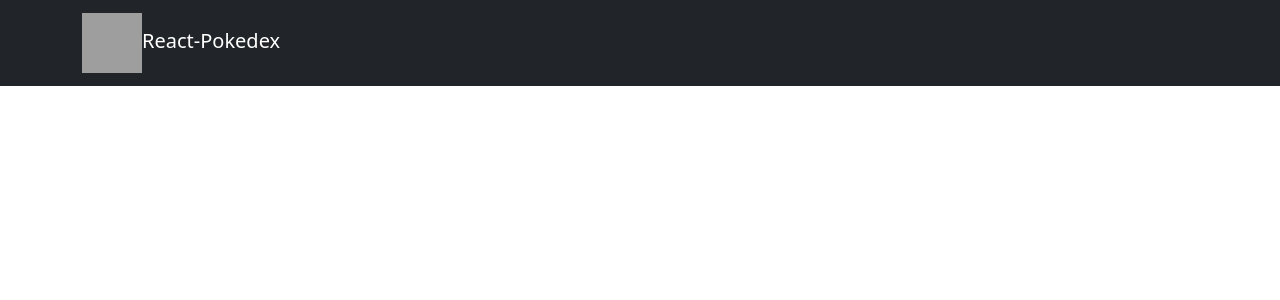
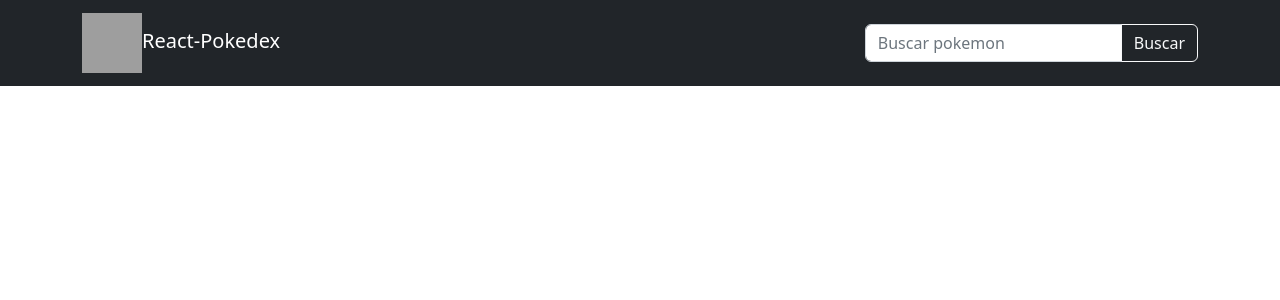
Before and after one commit to ADahjer/react-pokedex, a React (Create React App) app: page / in a window 1280 px wide. Shown: the top 300 px of the page. Built offline with nearby package versions, Linux system fonts and the light colour scheme; grey boxes are pictures that could not be loaded.

Commit message:
added search input

```diff
--- /dev/null
+++ b/src/components/SearchBar.jsx
@@ -0,0 +1,31 @@
+import React, {useState} from 'react';
+import Form from 'react-bootstrap/Form';
+import InputGroup from 'react-bootstrap/InputGroup';
+import Button from 'react-bootstrap/Button'
+
+const SearchBar = ({className}) => {
+
+    const [search, setSearch] = useState('');
+    const onChange = (e) => {
+        setSearch(e.target.value);
+    }
+    const onClick = () => {
+        alert(search.toLowerCase());
+    }
+
+    return (
+        <div className={className}>
+            <InputGroup onChange={onChange}>
+                <Form.Control
+                placeholder="Buscar pokemon"
+                aria-label="Buscar pokemon"
+                aria-describedby="search-button"
+                />
+                <Button variant="outline-light" id="search-button" onClick={onClick}>Buscar</Button>
+            </InputGroup>
+        </div>
+    )
+
+}
+
+export default SearchBar;
--- a/src/components/navigation.jsx
+++ b/src/components/navigation.jsx
@@ -1,6 +1,8 @@
 import React from 'react'
+import SearchBar from './SearchBar';
 import Container from 'react-bootstrap/Container';
 import Navbar from 'react-bootstrap/Navbar';
+import Stack from 'react-bootstrap/Stack';
 
 const Navigation = () => {
     //const logoUrl = 'https://upload.wikimedia.org/wikipedia/commons/thumb/9/98/International_Pok%C3%A9mon_logo.svg/2560px-International_Pok%C3%A9mon_logo.svg.png';
@@ -8,9 +10,10 @@ const Navigation = () => {
     const navVariant = 'dark'
 
     return (
-        <>
+        <div>
             <Navbar bg={navVariant} variant={navVariant}>
                 <Container>
+                    <Stack direction='horizontal' className='w-100'>
                         <Navbar.Brand>
                             <img
                                 src={logoUrl}
@@ -20,9 +23,11 @@ const Navigation = () => {
                             />
                             React-Pokedex
                         </Navbar.Brand>
+                        <SearchBar className='ms-auto' />
+                    </Stack>
                 </Container>
             </Navbar>
-        </>
+        </div>
     )
 }
 
```
Lines whose indentation alone changed are shown as unchanged.
